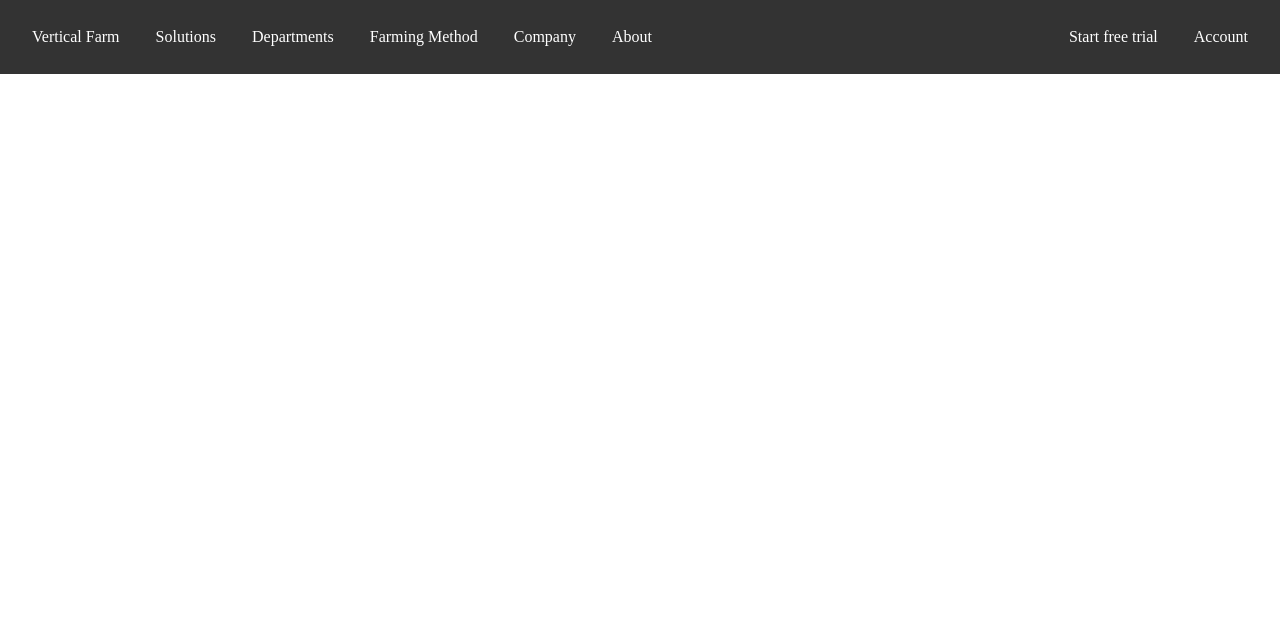
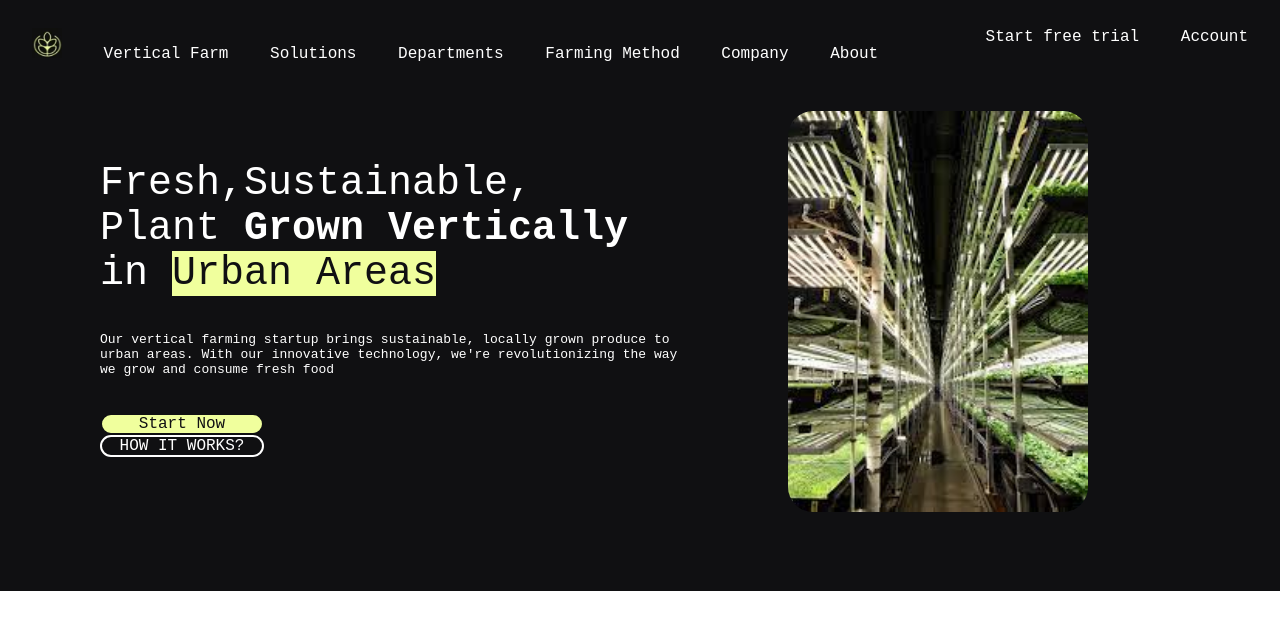
Before and after one commit to ash0306/vertical-farm-demo, a plain HTML site: page index.html in a window 1280 px wide. Drawn offline with Linux system fonts and the light colour scheme.

Commit message:
Add. Created two columns for text and images

```diff
--- a/assets/css/styles.css
+++ b/assets/css/styles.css
@@ -1,12 +1,14 @@
 *{
     margin: 0px;
+    font-family: 'OCR A Std' ,monospace;
+    /* background-color: #101012; */
 }
 .topnav{
     padding: 14px 16px;
     list-style-type: none;
     margin: 0;
     overflow: hidden;
-    background-color: #333;
+    background-color: #101012;
     color:white;
 }
 
@@ -22,10 +24,82 @@
     color: white;
 }
 
-li a:hover {
-  background-color: #111;
+li:hover {
+  background-color: #333;
 }
 
 .top-r{
     float:right;
 }
+
+.col2{
+    background-color: #101012;
+    float: left;
+    width: 40%;
+    height: 500px;
+}
+
+.row:after {
+    content: "";
+    display: table;
+    clear: both;
+}
+
+.col1{
+    padding-left: 100px;
+    background-color: #101012;
+    float: left;
+    width: 60%;
+    padding: 0px;
+    height: 500px;
+}
+
+.col1-head{
+    padding-left: 100px;
+    padding-top: 70px;
+    font-size: 40px;
+    color: white;
+}
+
+.highlight{
+    background-color: #F0FF9D;
+    color: #101012;
+}
+
+.col1-cont{
+    color: white;
+    padding-left: 100px;
+    font-size: small;
+}
+
+.box{
+    padding-left: 100px;
+}
+
+.b1{
+    /* display: inline; */
+    /* justify-content: space-around; */
+    width:160px;
+    text-align: center;
+    background-color: #F0FF9D;
+    color: #101012;
+    border: #101012 2px solid;
+    border-radius: 25px;
+}
+
+.b2{
+    /* display: inline; */
+    /* justify-content: space-around; */
+    width:160px;
+    text-align: center;
+    background-color: #101012;
+    color: white;
+    border: white 2px solid;
+    border-radius: 25px;
+}
+
+.col2-img{
+    width: 300px;
+    margin: 20px;
+    border-radius: 25px;
+}
--- a/index.html
+++ b/index.html
@@ -9,6 +9,7 @@
 </head>
 <body>
     <ul class="topnav">
+        <li><img src="assets/logo.png" width="30px" height="30px"></li>
         <li>Vertical Farm</li>
         <li><a href="#solutions">Solutions</a></li>
         <li><a href="#dept">Departments</a></li>
@@ -16,9 +17,32 @@
         <li><a href="#company">Company</a></li>
         <li><a href="#about">About</a></li>
         <div class="top-r">
-        <li><a href="#trial">Start free trial</a></li>
-        <li><a href="#acc">Account</a></li>
+            <li><a href="#trial">Start free trial</a></li>
+            <li><a href="#acc">Account</a></li>
         </div>
-      </ul>
+    </ul>
+
+    <div class="row">
+        <div class="col1">
+            <div class="col1-head">
+                <p>Fresh,Sustainable,</p>
+                <p>Plant <strong>Grown Vertically</strong></p>
+                <p>in <mark class="highlight">Urban Areas</mark></p>
+            </div>
+            <br>
+            <br>
+            <p class="col1-cont">Our vertical farming startup brings sustainable, locally grown produce to<br>urban areas. With our innovative technology, we're revolutionizing the way<br>we grow and consume fresh food</p>
+            <br>
+            <br>
+            <div class="box">
+                <p class="b1">Start Now</p>
+                <p class="b2">HOW IT WORKS?</p>
+            </div>
+        </div>
+        <div class="col2">
+            <img class="col2-img" src="assets/vert.jpg">
+        </div>
+    </div>
+
 </body>
 </html>
```
Also changed, not shown: assets/logo.png (added), assets/vert.jpg (added).
